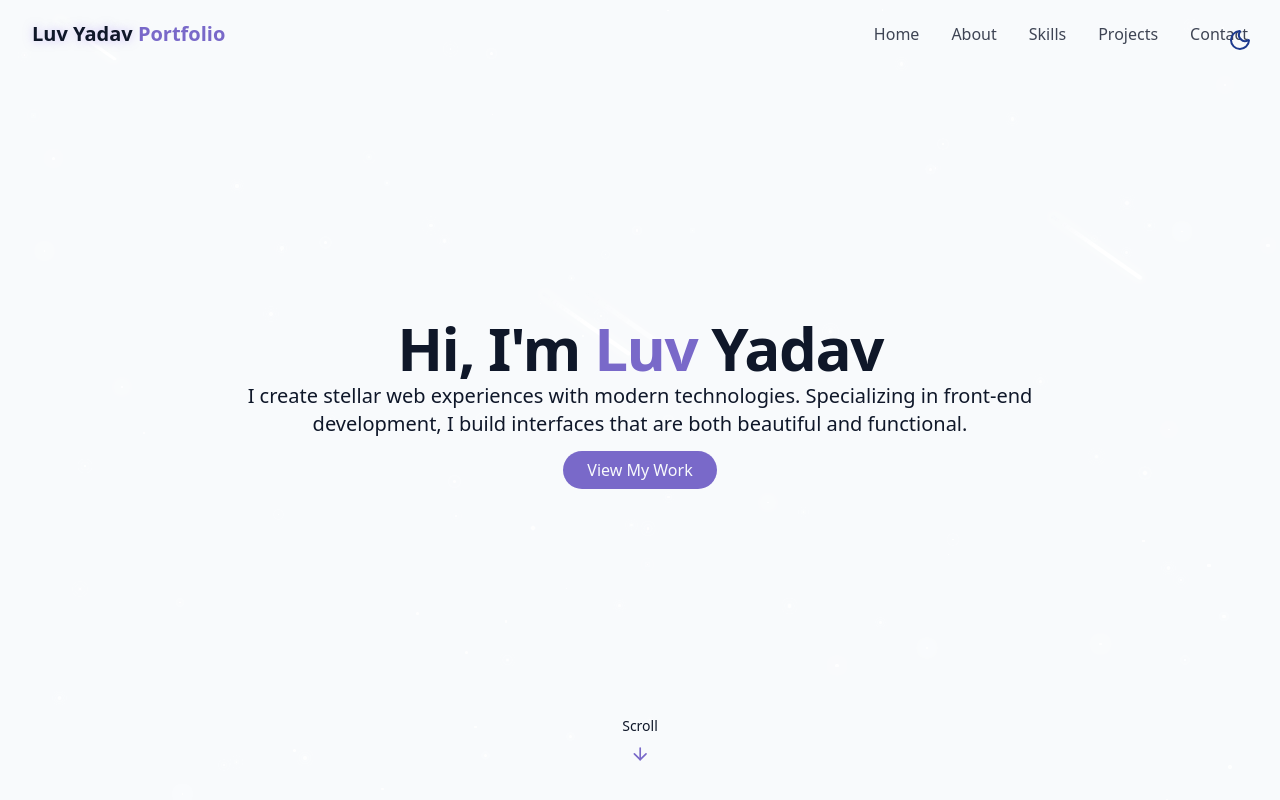
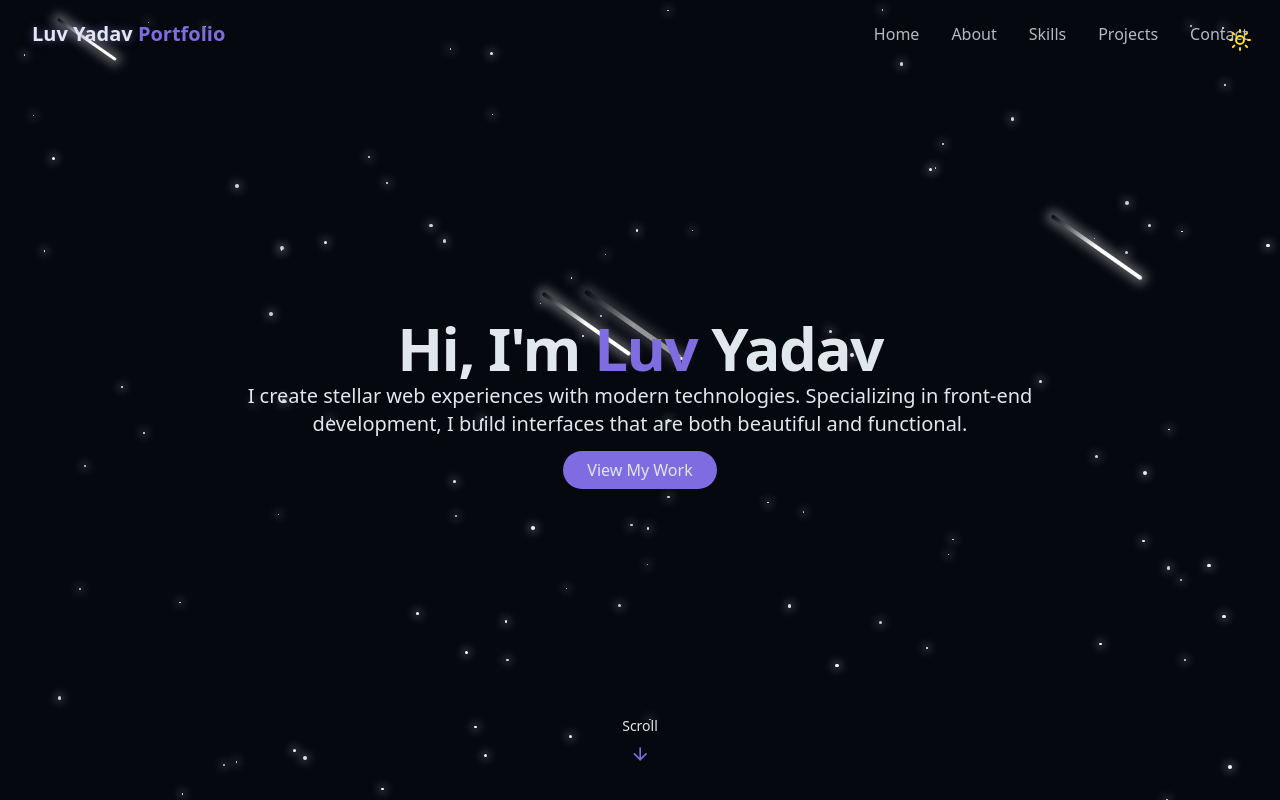
Before and after one commit to yadavluv2004/Portfolio, a React (Vite) app: page / in a window 1280 px wide. Shown: the top 800 px of the page. Built offline with nearby package versions, Linux system fonts and the light colour scheme.

Commit message:
Update ThemeToggle.jsx

```diff
--- a/src/components/ThemeToggle.jsx
+++ b/src/components/ThemeToggle.jsx
@@ -6,14 +6,17 @@
 
 useEffect(() => {
   const storedTheme = localStorage.getItem("theme");
-    if (storedTheme === "dark") {
+  if (storedTheme === "light") {
+    setIsDarkMode(false);
+    document.documentElement.classList.remove("dark");
+  } else {
+    // Default to dark if no theme is stored
+    localStorage.setItem("theme", "dark");
     setIsDarkMode(true);
     document.documentElement.classList.add("dark");
-    } else {
-      localStorage.setItem("theme", "light");
-      setIsDarkMode(false);
   }
 }, []);
+
 
 
     const toggleTheme=()=>{
```
Lines whose indentation alone changed are shown as unchanged.
